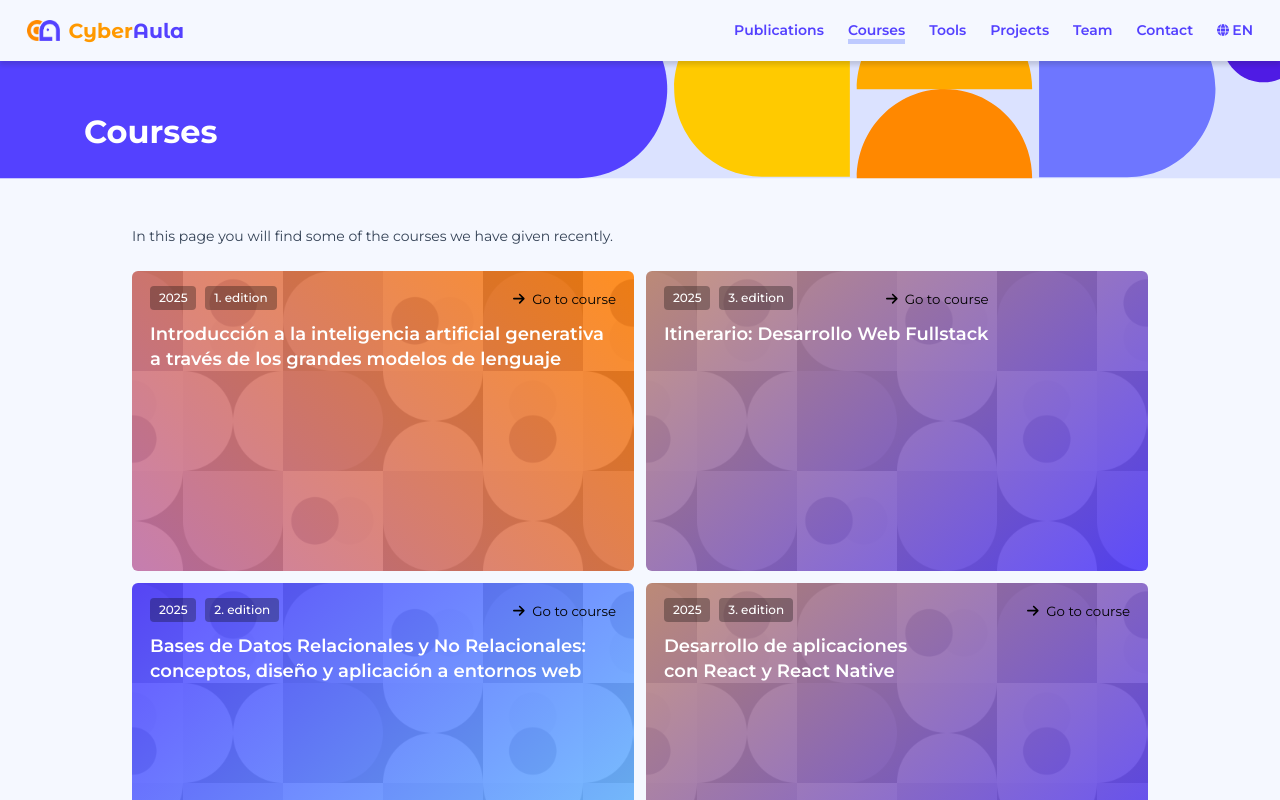
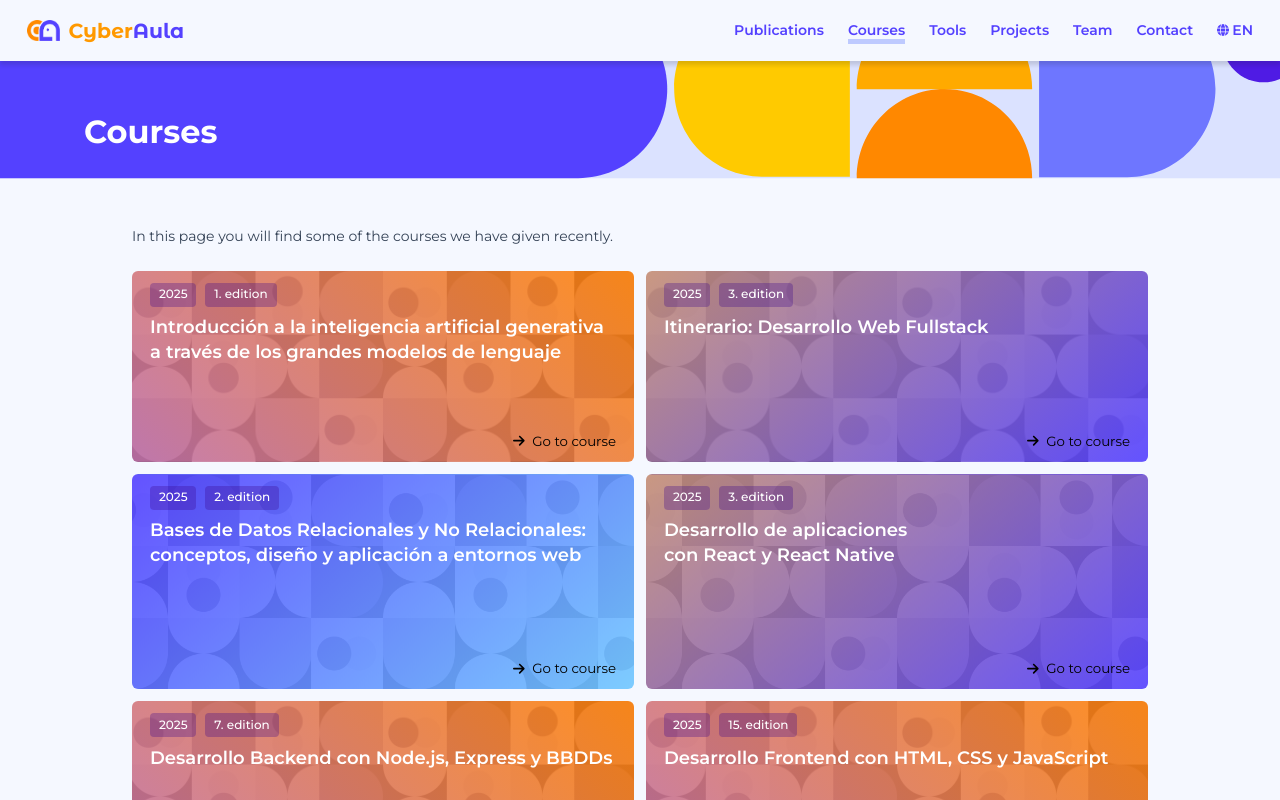
Before and after one commit to CyberAula/cyberaula.github.io, a Next.js app: page /courses in a window 1280 px wide. Shown: the top 800 px of the page. Built offline with nearby package versions, Linux system fonts and the light colour scheme.

Commit message:
course-cards

```diff
--- a/app/courses/page.js
+++ b/app/courses/page.js
@@ -19,7 +19,7 @@ export default function Courses() {
   }, []);
 
   return (
-    <div className={"courses page_"+ currentLang}>
+    <div className={"courses page_" + currentLang}>
       <Header route={"/courses"} />
       <div className="banner px-4 sm:px-8 md:px-14 md:py-2 lg:px-24 lg:py-4 xl:px-28 xl:py-4 2xl:px-32 2xl:py-6">
         <h1>{t('courses.title')}</h1>
@@ -32,9 +32,7 @@ export default function Courses() {
           <div className=" grid gap-4 md:grid-cols-2 sm:grid-cols-1">
             {courses.map(({ date, gradient, edition, title, description, route }) => {
               return (
-                <div key={title} className={`rounded-lg px-6 py-4 course  ${gradient}`} >
-                  <CreateLink route={route}>
-                    <div className="course_main transition">
+                <div key={title} className={`rounded-lg px-6 py-4 course transition ${gradient}`} >
                   <div className="course_content">
                     <div className="card_container_top">
                       <div className="flex gap-3">
@@ -45,13 +43,8 @@ export default function Courses() {
                           <small> {edition}{t('courses.tag')}</small>
                         </span>
                       </div>
-                          <button className="course_route">
+                    </div>
 
-                          <FontAwesomeIcon className="award_icon" icon={faArrowRight} />
-                            <span>{t('courses.button')}</span>
-
-                          </button>
-                        </div>
                     <div className="course_text_block">
                       <div className="course_title">
                         <h4>{title}</h4>
@@ -59,10 +52,21 @@ export default function Courses() {
                       <div className="course_description">
                         <small> {description}</small>
                       </div>
+
                     </div>
                   </div>
+                  <div className="course_button">
+                    <CreateLink route={route}>
+
+                      <button className="course_route">
+
+                        <FontAwesomeIcon className="award_icon" icon={faArrowRight} />
+                        <span>{t('courses.button')}</span>
+
+                      </button>
+                    </CreateLink>
+
                   </div>
-                  </CreateLink>
                 </div>
               );
             })}
--- a/app/sass/lib/_mixins.sass
+++ b/app/sass/lib/_mixins.sass
@@ -49,7 +49,7 @@
 
 @mixin tag-black-transparent
     @include lg-tag
-    background-color: rgb(0, 0, 0,0.3)
+    background-color: rgb(59, 4, 141, 0.3)
     font-weight: 500
     color: white
 
@@ -96,6 +96,7 @@
     color: white
     p
         margin-bottom: 0
+
 @mixin big-border-button-blue
     border: 2px solid $ca-blue-700
     color: $ca-blue-700
--- a/app/sass/partials/_courses.sass
+++ b/app/sass/partials/_courses.sass
@@ -4,111 +4,67 @@ $bg-img: "/assets/img/courses/fondo-cursos.png"
 $windowHeight: 100dvh
 $windowWidth: 100%
 
+.course_description
+    transition: opacity 300ms ease-in-out
+    opacity: 1
+    font-weight: 400
+    small
+        display: -webkit-box
+        -webkit-line-clamp: 4
+        -webkit-box-orient: vertical
+        overflow: hidden
+        text-overflow: ellipsis
+
+
 @media (min-width: 150px)
     .course
-        height: 100%
         color: white
-        .course_title
-            margin-top:0.6rem
-        .course_description
+        display: flex
+        flex-direction: column
+        justify-content: space-between
+        gap: 1rem
 
-            transition: ease-in-out 300ms
-            opacity: 1
-            display: flex
-            font-weight:400
-            display: -webkit-box
-            //max-height: $windowHeight/7.2
-            small
+        .course_content
+            .card_container_top
+                display: flex
+                justify-content: space-between
+                .course_tag
+                    display: flex
+                    margin-bottom: 0.1rem
+                    @include tag-black-transparent
 
-    .course_text_block
-        max-width: 40rem
-    .card_container_top
-        display: flex
-        justify-content: space-between
-        //font-size: 1rem
-        .course_tag
-            display: flex
-            margin-bottom: 0.1rem
-            @include tag-black-transparent
-        .course_route
-            @include border-button-white
-            @include icon-button-right
-            transition: 200ms ease-in-out
-            &:hover
-                background: white
-                transition: 200ms ease-in-out
-                @apply text-blue-950
-            a
-                display: flex
-                align-items: center
+            .course_text_block
+                max-width: 40rem
+                .course_title
+                    margin-top: 0.6rem
 
 
-@media (min-width: 770px)
+        .course_button
+            display: flex
+            justify-content: flex-end
+            .course_route
+                @include border-button-white
+                @include icon-button-right
+                transition: 200ms ease-in-out
+                margin-top: 1rem
+
+                &:hover
+                    background: white
+                    transition: 200ms ease-in-out
+                    color: #4F1BE4
+                a
+                    display: flex
+                    align-items: center
+
+@media (min-width: 768px)
     .course
-        min-height: 300px
-        display: flex
-        color: white
-        font-weight: 400
-        overflow: hidden
-        .card_container_top
-            height: 32px
-            align-items: center
-            div
-                font-size: 1rem
-            .course_route
-                margin-top:2px
-                display: flex
-                align-items: center
-                padding: auto
-                cursor: pointer
-                div
-                    margin-top: 0.14rem
-        .course_text_block
-            max-width: 55rem
-            transition: ease-in-out 300ms
-            // transform: translateY(64%)
-            width: 100%
-            display: flex
-
-            flex-direction: column
-            .course_description
-                transition: ease-in-out 300ms
-                opacity: 0
-                display: none
-
-                margin-bottom: 0.6em
-                small
-                    margin-top:0
-                    display: block
-                    //font-size: 1.1rem
-
-                    font-weight: 400
-                    max-height:160px
-
-
+        .course_description
+            opacity: 0
 
         &:hover
-            .course_text_block
+            .course_description
+                opacity: 1
 
-                transition: ease-in-out 300ms
-                .course_description
-                    position: relative
-                    transition: ease-in-out 300ms
-                    opacity: 1
-
-                    max-height: $windowHeight/6.8
-                    display: -webkit-box
-                    small
-                        display: -webkit-box
-                        -webkit-line-clamp: 4
-                        -webkit-box-orient: vertical
-                        overflow: hidden
-                        text-overflow: ellipsis
-
-@media (min-width: 1400px)
-    .course
-        .course_text_block
-            max-width: 100rem
 
 
 .bg-blue-gradient
@@ -117,9 +73,9 @@ $windowWidth: 100%
     background-position: center
     transition: ease-in-out 300ms
     &:hover
-       background: linear-gradient(25deg, rgba(83,64,255,0.9) 44%, rgba(111,199,255,0.9) 100%) ,url($bg-img)
-       background-size: contain
-       background-position: center
+        background: linear-gradient(25deg, rgba(83,64,255,0.9) 44%, rgba(111,199,255,0.9) 100%) ,url($bg-img)
+        background-size: contain
+        background-position: center
 
 .bg-purple-gradient
     background: linear-gradient(320deg, rgba(83,64,255,0.9) 0%, rgba(196,141,116,0.9) 100%), url($bg-img)
@@ -131,20 +87,10 @@ $windowWidth: 100%
         background-position: center
 
 .bg-yellow-gradient
-    background: linear-gradient(225deg,  rgba(255,127,0,0.8748686974789917)0%, rgba(192,112,168,0.8860731792717087) 100%), url($bg-img)
+    background: linear-gradient(225deg, rgba(255,127,0,0.8748686974789917)0%, rgba(192,112,168,0.8860731792717087) 100%), url($bg-img)
     background-size: contain
     background-position: center
     &:hover
         background: linear-gradient(180deg, rgba(255,127,0,0.8748686974789917) 0%,rgba(133,90,186,0.930891106442577) 70%), url($bg-img)
         background-size: contain
         background-position: center
-
-.course_main
-    position: relative
-    width: 100%
-
-.course_content
-    display: flex
-    flex-direction: column
-    justify-content: space-between
-    height: 100%
--- a/app/sass/partials/_tools.sass
+++ b/app/sass/partials/_tools.sass
@@ -27,7 +27,7 @@
 
 @mixin container-button-inline
     .tool_button_container
-        margin-top: 1rem
+        margin-top: 3rem
         display: flex
         flex-direction: row
         gap: 0.3rem
```
Lines whose indentation alone changed are shown as unchanged.
